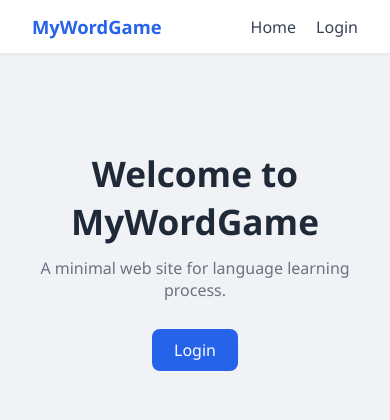
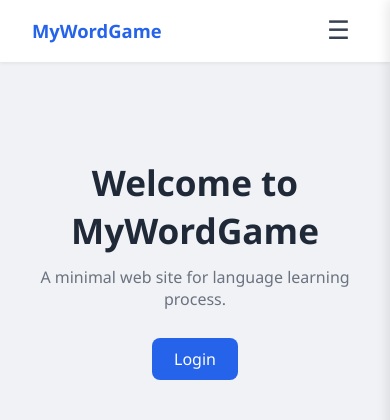
Before and after one commit to msevimli/deutsch, a PHP site: page /index.php in a window 390 px wide. Shown: the top 420 px of the page. Run offline with PHP 8.4, Linux system fonts and the light colour scheme.

Commit message:
mobile-nav

```diff
--- a/header.php
+++ b/header.php
@@ -13,7 +13,8 @@ $loggedInHeader = isset($_SESSION['user_id']);
 <body>
 <nav>
   <a href="index.php" class="brand">MyWordGame</a>
-  <div>
+  <div class="nav-right">
+    <div class="nav-links" id="navLinks">
       <a href="index.php">Home</a>
       <?php if ($loggedInHeader): ?>
         <a href="dashboard.php">Dashboard</a>
@@ -23,4 +24,36 @@ $loggedInHeader = isset($_SESSION['user_id']);
         <a href="login.php">Login</a>
       <?php endif; ?>
     </div>
+    <button class="menu-toggle" id="menuToggle" aria-label="Menu" aria-expanded="false" aria-controls="navLinks">&#9776;</button>
+  </div>
+  <div class="backdrop" id="backdrop"></div>
 </nav>
+<script>
+(function () {
+  var toggle = document.getElementById('menuToggle');
+  var nav = toggle && toggle.closest('nav');
+  var links = document.getElementById('navLinks');
+  var backdrop = document.getElementById('backdrop');
+  if (!toggle || !nav || !links) return;
+
+  if (backdrop) backdrop.addEventListener('click', function () { setOpen(false); });
+
+  function setOpen(open) {
+    nav.classList.toggle('menu-open', open);
+    toggle.setAttribute('aria-expanded', open ? 'true' : 'false');
+  }
+
+  toggle.addEventListener('click', function (e) {
+    e.stopPropagation();
+    setOpen(!nav.classList.contains('menu-open'));
+  });
+
+  document.addEventListener('click', function (e) {
+    if (!nav.contains(e.target)) setOpen(false);
+  });
+
+  Array.prototype.forEach.call(links.querySelectorAll('a'), function (a) {
+    a.addEventListener('click', function () { setOpen(false); });
+  });
+})();
+</script>
--- a/style.css
+++ b/style.css
@@ -17,9 +17,55 @@ nav {
 }
 
 nav .brand { font-weight: 700; font-size: 1.15rem; color: #2563eb; text-decoration: none; }
-nav div { display: flex; gap: 20px; }
+nav .nav-right { display: flex; align-items: center; gap: 12px; }
+nav .nav-links { display: flex; gap: 20px; }
 nav a { color: #374151; text-decoration: none; }
 nav a:hover { color: #2563eb; }
+
+.menu-toggle {
+  display: none;
+  background: none;
+  border: none;
+  font-size: 1.6rem;
+  line-height: 1;
+  color: #374151;
+  cursor: pointer;
+  padding: 4px 8px;
+  z-index: 110;
+  position: relative;
+}
+.menu-toggle:hover { color: #2563eb; }
+
+@media (max-width: 720px) {
+  .menu-toggle { display: block; }
+  nav .nav-links {
+    display: flex;
+    flex-direction: column;
+    gap: 0;
+    position: fixed;
+    top: 0;
+    right: 0;
+    height: 100vh;
+    width: min(80vw, 280px);
+    background: #fff;
+    box-shadow: -2px 0 12px rgba(0, 0, 0, .1);
+    padding: 72px 20px 20px;
+    transform: translateX(100%);
+    transition: transform .25s ease;
+    z-index: 100;
+  }
+  nav .nav-links a { padding: 14px 4px; font-size: 1.05rem; }
+  nav .nav-links a:first-child { border-top: 1px solid #eceef1; }
+  nav.menu-open .nav-links { transform: translateX(0); }
+  .backdrop {
+    display: none;
+    position: fixed;
+    inset: 0;
+    background: rgba(0, 0, 0, .4);
+    z-index: 90;
+  }
+  nav.menu-open .backdrop { display: block; }
+}
 
 .hero {
   max-width: 640px;
```
Lines whose indentation alone changed are shown as unchanged.
